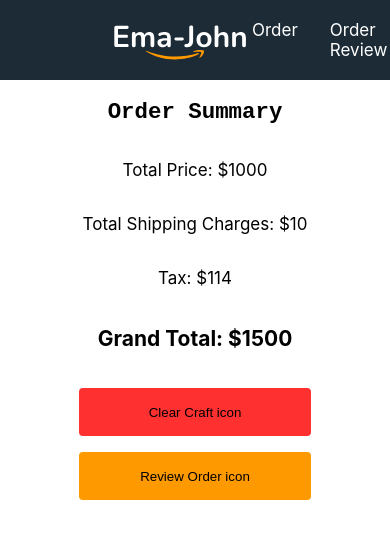
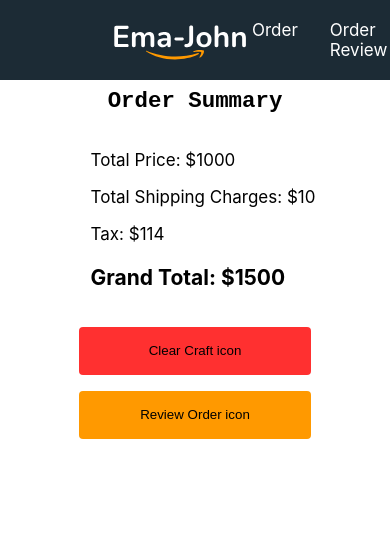
Before and after one commit to codex-zubair/ema-john, a React (Create React App) app: page / in a window 390 px wide. Shown: the top 560 px of the page. Built offline with nearby package versions, Linux system fonts and the light colour scheme; grey boxes are pictures that could not be loaded.

Commit message:
fixed craft

```diff
--- a/src/components/Craft/Craft.css
+++ b/src/components/Craft/Craft.css
@@ -1,20 +1,34 @@
-.craft
-{
+.craft{
     background-color: rgba(255, 153, 0, 0.3);
     width: 264px;
     height: 944px;
+    position: sticky;
+    top:0;
 }
+
+
 
 .craft h2
 
 {
-    font-size:25px
+    font-size:25px;
+    margin-top: 0%;
+    padding-top: 0%;
 }
 
 .craft p
 {
     font-size: 17px;
 }
+
+
+.button-div
+{
+    display: flex;
+    flex-direction: column;
+    align-items: center;
+}
+
 
 
 .button-div button
@@ -25,6 +39,7 @@
     margin-top: 16px;
     border-radius: 4px;
     border: none;
+
 }
 
 
@@ -32,19 +47,19 @@
 
     .craft
 {
-    background-color: rgba(255, 153, 0, 0);
-    width: 300px;
-    height: 250px;
     display: flex;
     flex-direction: column;
     align-items: center;
-    margin-bottom: 2rem;
+    height: 450px;
+    background-color: rgba(255, 255, 255, 0);
+
 }
 
 .craft h2
 {
 
     font-size: 1.4rem;
+    margin-top: .5rem;
     font-family:'Courier New', Courier, monospace;
 }
 
--- a/src/components/Craft/Craft.js
+++ b/src/components/Craft/Craft.js
@@ -4,11 +4,13 @@ import './Craft.css';
 const Craft = () => {
     return (
         <div className='craft'>
-            <h2>Order Summary</h2>
+            <h2 style={{textAlign:'center'}}>Order Summary</h2>
+            <div style={{marginLeft:'1rem'}}>
             <p>Total Price: <span>$1000</span></p>
             <p>Total Shipping Charges: <span>$10</span></p>
             <p>Tax: <span>$114</span></p>
             <h3 style={{fontSize:'21px'}}>Grand Total: <span>$1500</span></h3>
+            </div>
             {/* Button Div Start */}
             <div className='button-div'>
             <button style={{backgroundColor:'rgba(255, 48, 48, 1)'}}>Clear Craft <span>icon</span></button>
--- a/src/components/Shop/Shop.css
+++ b/src/components/Shop/Shop.css
@@ -1,6 +1,6 @@
 .shop-main {
     display: grid;
-    grid-template-columns: calc(1440px - 264px) 264px;
+    grid-template-columns: calc(1423px - 264px) 264px;
 }
 
 
@@ -15,6 +15,15 @@
 
 
 
+
+}
+
+
+.craft-div
+{
+    height: 100%;
+    margin-top: 0%;
+    padding-top: 0%;
 
 }
 
@@ -37,4 +46,12 @@
 
     }
 
+    .craft-div
+    {
+        background-color: rgba(255, 153, 0, 0);
+        height: auto;
+        position: relative;
+
+    }
+
 }
```
